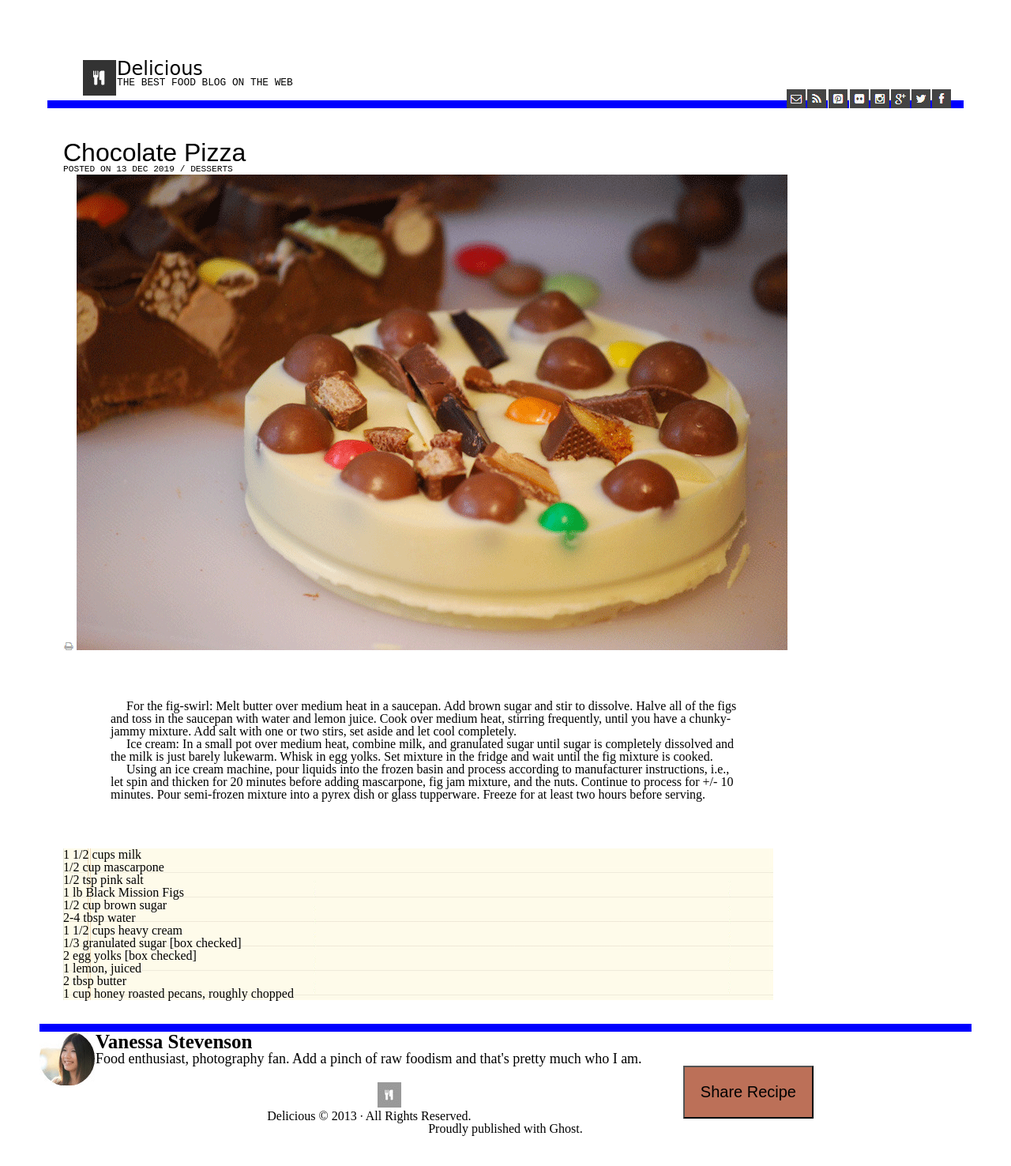
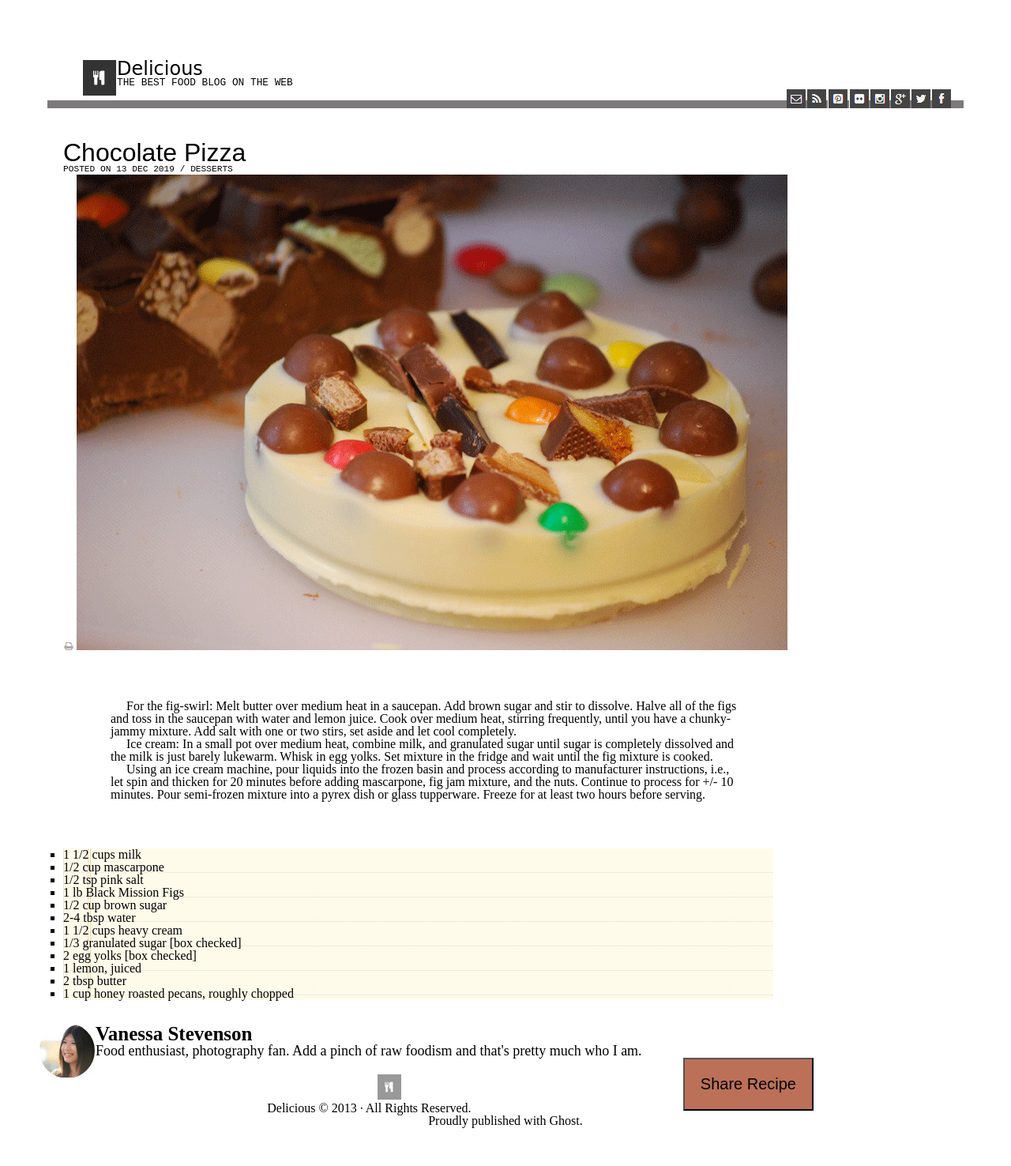
Before and after one commit to mwilkin/chocolate-pizza, a plain HTML site: page index.html in a window 1280 px wide. Shown: the whole page at 79% size. Drawn offline with Linux system fonts and the light colour scheme; files whose address does not match are found by name; a web font is replaced by a local one.

Commit message:
Bullet square

```diff
--- a/css/style.css
+++ b/css/style.css
@@ -10,7 +10,7 @@ body {
 header{
   margin: 10px;
   padding: 15px;
-  border-bottom: 10px solid blue;
+  border-bottom: 10px solid rgb(124, 122, 122);
 }
 
 nav img{
@@ -57,6 +57,9 @@ h1 {
 #ingredients {
   background-image: url("../img/list-bg.png");
   background-repeat: no-repeat;
+  font-size: 100%;
+  list-style-type: square;
+
 }
 
 .strikethrough {
@@ -81,8 +84,8 @@ h3  {
 }
 
 footer {
-  border-top: 10px solid blue;
-  display: inline:
+  border-top: 10px solid grey;
+  display: inline;
 }
 
 #share{
```
